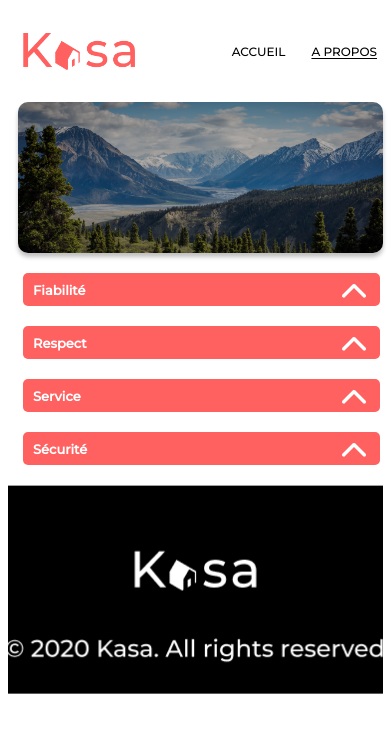
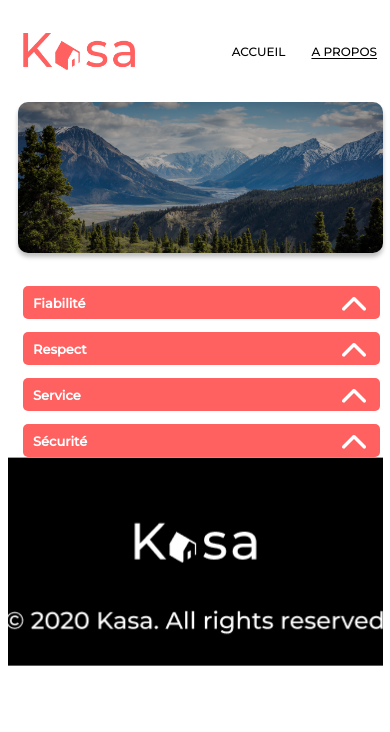
Before and after one commit to Julie30at/kasa, a React (Create React App) app: page /about in a window 390 px wide. Shown: the top 732 px of the page. Built offline with nearby package versions, Linux system fonts and the light colour scheme.

Commit message:
annimation collapse

```diff
--- a/src/components/Collapse.js
+++ b/src/components/Collapse.js
@@ -1,30 +1,49 @@
-import React, { useState } from 'react';
+import React, { useState, useRef, useEffect } from 'react';
 import arrowTop from '../assets/arrow_back_top.png';
-import arrowBottom from '../assets/arrow_back_bottom.png';
 import '../styles/Collapse.scss';
 
 export function Collapse({ title, content }) {
   const [toggle, setToggle] = useState(false);
+  const contentRef = useRef(null);
+  const [height, setHeight] = useState('0px');
+
+  const handleToggle = () => {
+    setToggle(!toggle);
+  };
+
+  useEffect(() => {
+    if (toggle) {
+      setHeight(`${contentRef.current.scrollHeight}px`);
+    } else {
+      setHeight('0px');
+    }
+  }, [toggle]);
 
   return (
-    <div className="collapse">
+    <div className={`collapse ${toggle ? 'expanded' : 'collapsed'}`}>
       <h3 className={`collapse_title ${toggle ? 'expanded' : ''}`}>
         {title}
         <img
           className={`arrow ${toggle ? 'arrow_down' : 'arrow_up'}`}
-          src={toggle ? arrowBottom : arrowTop}
+          src={arrowTop}
           alt="Toggle content"
-          onClick={() => setToggle(!toggle)}
+          onClick={handleToggle}
         />
       </h3>
 
-      {toggle && (
-        <div className="collapse_content">
+      <div
+        className="collapse_content-wrapper"
+        style={{
+          height: toggle ? height : '0px',
+          padding: toggle ? '0px' : '0px',
+        }}
+      >
+        <div className="collapse_content" ref={contentRef}>
           {Array.isArray(content)
             ? content.map((item, index) => <p key={index}>{item}</p>)
             : content}
         </div>
-      )}
+      </div>
     </div>
   );
 }
--- a/src/styles/Collapse.scss
+++ b/src/styles/Collapse.scss
@@ -5,10 +5,11 @@
   width: 70%;
   margin-left: 15%;
   font-family: Montserrat;
+  margin-bottom: 20px;
 
-   @media screen and (max-width: 767px){
+  @media screen and (max-width: 767px) {
     min-width: 90%;
-          margin: 0px 0px 0px 25px;
+    margin: 0 0 0 25px;
   }
 
   &_title {
@@ -16,19 +17,18 @@
     align-items: center;
     justify-content: space-between;
     padding: 10px;
-    margin-bottom: 30px;
+    margin-bottom: 0;
     width: 100%;
-    background-color: #FF6060;
+    background-color: #ff6060;
     color: white;
     font-size: 24px;
     font-weight: 700;
     border-radius: 5px;
 
-    @media screen and (max-width: 767px){
+    @media screen and (max-width: 767px) {
       min-width: 90%;
-          margin: 0px 0px 20px 0px;
       font-size: 13px;
-          padding: 0px 10px 0px 10px;
+      padding: 0 10px;
     }
 
     &.expanded {
@@ -37,27 +37,45 @@
   }
 
   .arrow {
-    display: inline-block;
-    transition: transform 0.3s ease-in-out; // Transition fluide pour la rotation
+    transition: transform 0.3s ease;
   }
 
   .arrow_up {
-    transform: rotate(0deg); // Rotation initiale pour la flèche vers le haut
+    transform: rotate(0deg);
   }
 
   .arrow_down {
-    transform: rotate(0deg); // Rotation vers le bas lorsque le contenu est affiché
+    transform: rotate(-180deg);
+  }
+
+  &_content-wrapper {
+    width: 100%;
+    transition: height 0.4s ease, padding 0.4s ease;
+    overflow: hidden;
+    height: 0;
+    padding: 0;
   }
 
   &_content {
-    width: 98%;
-    margin-bottom: 20px;
-    background-color: #F6F6F6;
+    width: 100%;
+    background-color: #f6f6f6;
     padding: 20px;
+    box-sizing: border-box;
 
-
-     @media screen and (max-width: 767px){
+    @media screen and (max-width: 767px) {
       padding: 13px;
     }
   }
+
+  &.expanded .collapse_content-wrapper {
+    height: auto;
+    padding: 0;
+    margin-bottom: 0;
   }
+
+  &.collapsed .collapse_content-wrapper {
+    height: 0;
+    padding: 0;
+    margin-bottom: 0;
+  }
+}
```
Lines whose indentation alone changed are shown as unchanged.
